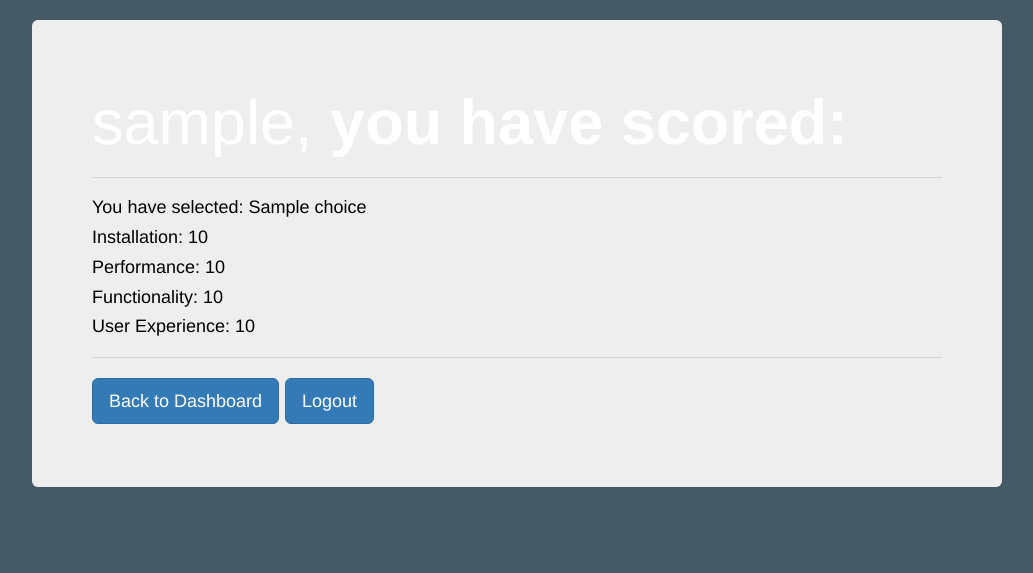
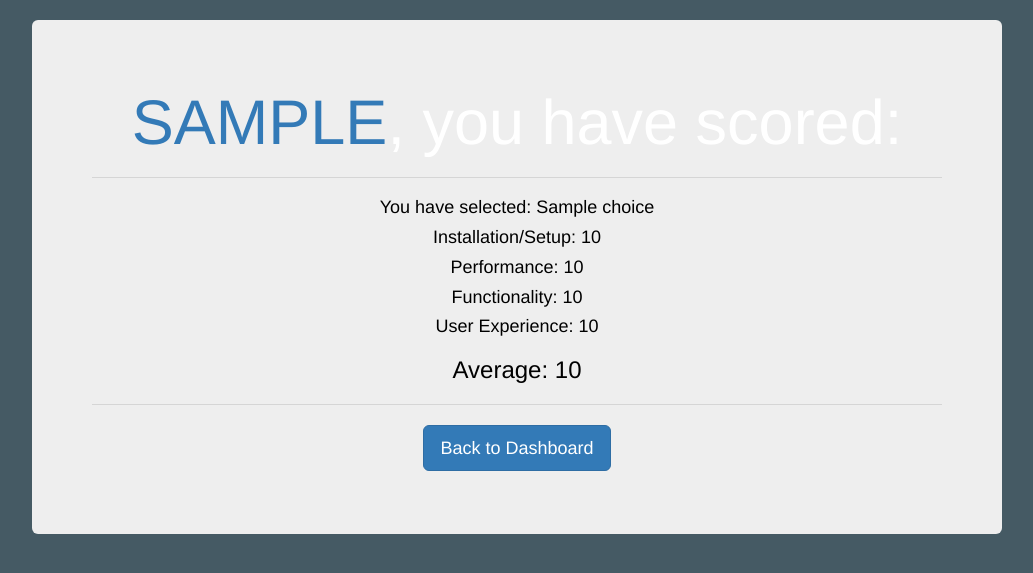
Before and after one commit to WxrPro97/TestforMe, a Flask app: template templates/result.html in a window 1280 px wide. Shown: the top 573 px of the page, without its empty margins (123-1156 px from the left). Run offline with Flask 2, Linux system fonts and the light colour scheme; the template is opened without the code that fills it: most values are stand-ins (such as "Sample title", 1, 10 or a date in 2020); some libraries are stand-ins or nearby versions.

Commit message:
bug fixes

```diff
--- a/app.py
+++ b/app.py
@@ -72,12 +72,17 @@
 
 @app.route("/result", methods=['GET', 'POST'])
 def user_result():
+    success = ''
+    error = ''
     if 'loggedin' in session:
         # Choice section.
+        # Create variables for easy access
         choice = request.form['choice']
 
         # Performance section.
+        # Create variables for easy access.
         perf = request.form['performance']
+        # Add stopwords for english from NLTK, and all puntuation characters.
         r = Rake(stopwords=None, punctuations=[';', ',', '"', '/', "?"])
         # Extraction text from form.
         r.extract_keywords_from_sentences(perf)
@@ -89,7 +94,9 @@
         perf_total_score = sum(perf_score)
 
         # Installation section.
+        # Create variables for easy access
         install = request.form['installation']
+        # Add stopwords for english from NLTK, and all puntuation characters.
         r = Rake(stopwords=None, punctuations=[';', ',', '"', '/', "?"])
         # Extraction text from form.
         r.extract_keywords_from_sentences(install)
@@ -97,12 +104,14 @@
         install_score = str(r.get_ranked_phrases_with_scores())
         # Extract score (as float) from text (string).
         install_score = [float(s)
-                        for s in re.findall(r'-?\d+\.?\d*', install_score)]
+                         for s in re.findall(r'-?\d+\.?\d*', install_score)]
         # Get the sum of all the values extracted.
         install_total_score = sum(install_score)
 
         # Functionality section.
+        # Create variables for easy access
         func = request.form['functionality']
+        # Add stopwords for english from NLTK, and all puntuation characters.
         r = Rake(stopwords=None, punctuations=[';', ',', '"', '/', "?"])
         # Extraction text from form.
         r.extract_keywords_from_sentences(func)
@@ -114,7 +123,9 @@
         func_total_score = sum(func_score)
 
         # Experience section
+        # Create variables for easy access
         exp = request.form['experience']
+        # Add stopwords for english from NLTK, and all puntuation characters.
         r = Rake(stopwords=None, punctuations=[';', ',', '"', '/', "?"])
         # Extraction text from form.
         r.extract_keywords_from_sentences(exp)
@@ -125,9 +136,29 @@
         # Get the sum of all the values extracted.
         exp_total_score = sum(exp_score)
 
-        # # If the user is logged in show them the results page.
-        return render_template('result.html', perf_total_score=perf_total_score, install_total_score=install_total_score, func_total_score=func_total_score, exp_total_score=exp_total_score, username=session['username'], choice=choice)
+        # Calculate the average of all the scores.
+        avg = (perf_total_score + install_total_score +
+               func_total_score + exp_total_score)/4
 
+        # Only add to database if average score is greater than 15.
+        if avg >= 15:
+            # Message to alert the user the review has been submitted.
+            success = '<hr class="my-4"><div class="alert alert-primary text-center" role="alert">Success! Review has been submitted</div>'
+            cursor = mysql.connection.cursor(MySQLdb.cursors.DictCursor)
+            # Stage records to be inserted into database.
+            cursor.execute(
+                'INSERT INTO scores VALUES (NULL, %s, %s, %s, %s, %s, %s)', (perf_total_score, install_total_score, func_total_score, exp_total_score, avg, choice))
+            # Finalize and commit record to the database.
+            mysql.connection.commit()
+        else:
+            # Message to alert the user of poor score.
+            error = '<hr class="my-4"><div class="alert alert-warning text-center" role="alert">Warning! Poor Average, Please try again</div>'
+
+
+        # If the user is logged in show them the results page.
+        return render_template('result.html', perf_total_score=perf_total_score, install_total_score=install_total_score, func_total_score=func_total_score, exp_total_score=exp_total_score, username=session['username'], choice=choice, success=success, error=error, avg=avg)
+
+    # If the user is not logged in then redirect the user back to the login page.
     return redirect(url_for('login'))
 
 
--- a/static/css/style.css
+++ b/static/css/style.css
@@ -25,3 +25,7 @@
 .text-color {
   color: black;
 }
+
+.uname {
+  text-transform: uppercase;
+}
--- a/templates/result.html
+++ b/templates/result.html
@@ -8,17 +8,22 @@
 {% block content %}
 <div class="container-fluid">
     <div class="jumbotron">
-        <h1 class="display-4 text-color">{{ username }}, <strong>you have scored:</strong></h1>
+        <h1 class="display-4 text-color text-center"> <a class="uname"> {{ username }}</a>, you have scored:</h1>
         <hr class="my-4">
-        <h4 class="text-color">You have selected: {{ choice }}</h4>
-        <h4 class="text-color">Installation: {{ install_total_score }}</h4>
-        <h4 class="text-color">Performance: {{ perf_total_score }}</h4>
-        <h4 class="text-color">Functionality: {{ func_total_score }}</h4>
-        <h4 class="text-color">User Experience: {{ exp_total_score }}</h4>
+        <h4 class="text-color text-center">You have selected: {{ choice }}</h4>
+        <h4 class="text-color text-center">Installation/Setup: {{ install_total_score }}</h4>
+        <h4 class="text-color text-center">Performance: {{ perf_total_score }}</h4>
+        <h4 class="text-color text-center">Functionality: {{ func_total_score }}</h4>
+        <h4 class="text-color text-center">User Experience: {{ exp_total_score }}</h4>
+        <h3 class="text-color text-center">Average: {{ avg }} </h3>
+        {{ success|safe }}
+        {{ error|safe }}
         <hr class="my-4">
-        <p class="lead">
-            <a class="btn btn-primary btn-lg" href="" role="button">Back to Dashboard</a>
-            <a class="btn btn-primary btn-lg" href="{{ url_for('login') }}" role="button">Logout</a>
+        <p class="lead text-center">
+            <a class="btn btn-primary btn-lg" href="{{ url_for('logout') }}" role="button">Back to Dashboard</a>
+            {% if error %}
+            <a class="btn btn-primary btn-lg" href="{{ url_for('user_form') }}" role="button">Try Again?</a>
+            {% endif %}
         </p>
     </div>
 </div>
```
Also changed, not shown: templates/index.html (+1 -7 lines), templates/review.html (+9 -13 lines).
